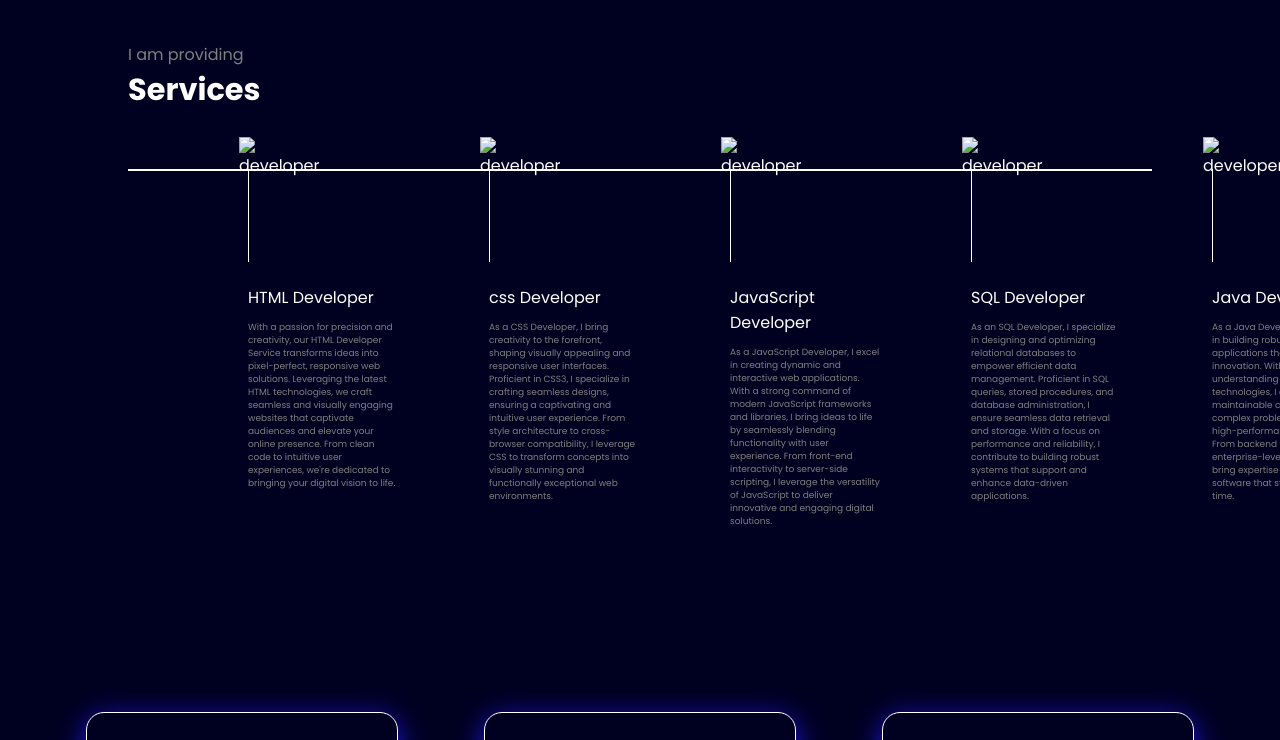
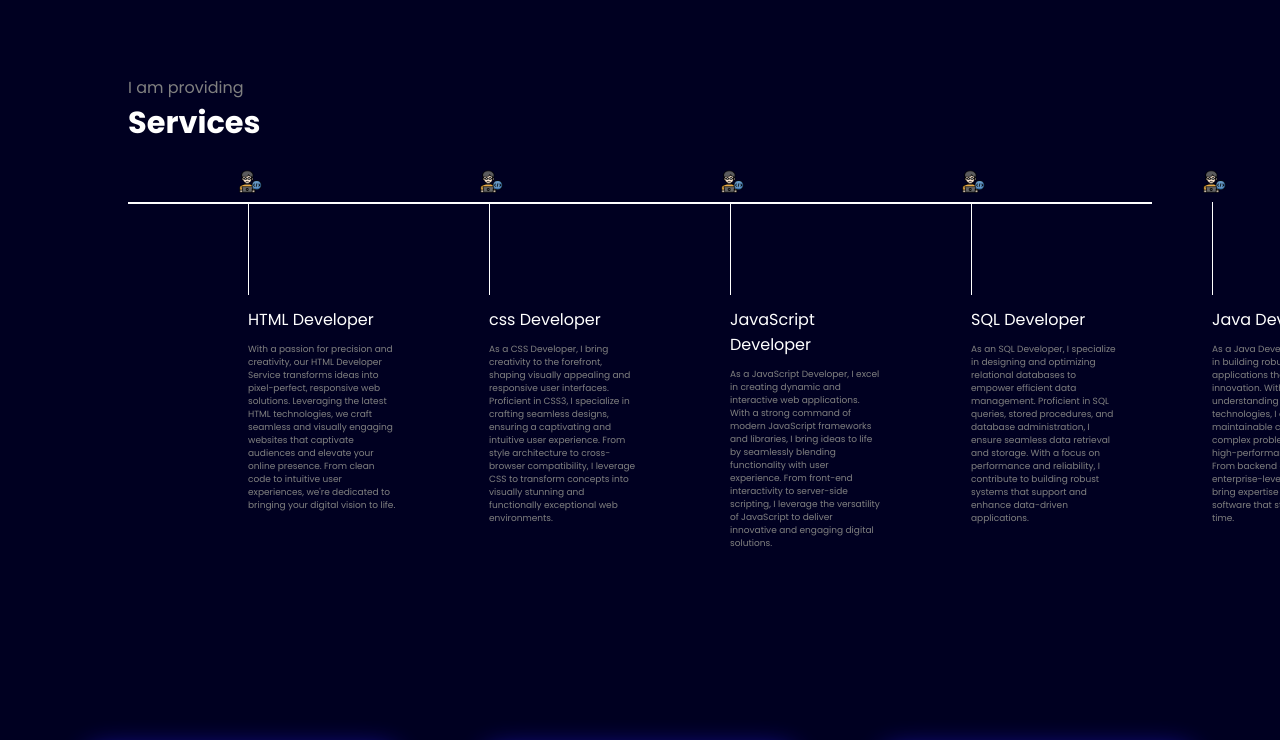
Before and after one commit to QUIET-DEVELOPER/Portfolio, a plain HTML site: page index.html in a window 1280 px wide. Shown: the part 1120-1860 px from the top of the page. Drawn offline with nearby package versions, Linux system fonts and the light colour scheme; files that its build step writes are made by us from their sources.

Commit message:
Update index.html

```diff
--- a/index.html
+++ b/index.html
@@ -10,7 +10,7 @@
     <link
         href="https://fonts.googleapis.com/css2?family=Poppins:ital,wght@0,100;0,200;0,300;0,400;0,500;0,600;0,700;0,800;0,900;1,100;1,200;1,300;1,400;1,500;1,600;1,700;1,800;1,900&display=swap"
         rel="stylesheet">
-    <link  rel="stylesheet" href="style.css">
+    <link  rel="stylesheet" href="portfolio/style.css">
 </head>
 
 <body>
@@ -39,13 +39,13 @@
                 </div>
             </div>
             <div class="rightSection">
-                <img src="bg.png" alt="image">
+                <img src="portfolio/bg.png" alt="image">
             </div>
 
         </section>
          <section class="about">
             <div class="img">
-                <img src="./developer.png" alt="developer image" id="devimg">
+                <img src=".portfolio/developer.png" alt="developer image" id="devimg">
             </div>
             <div class="info" id="about">
                 <h2>About Me</h2>
@@ -59,27 +59,27 @@
 
             <div class="box">
                 <div class="vertical">
-                    <img class="image-top" src="developer.png" alt="developer">
+                    <img class="image-top" src="portfolio/developer.png" alt="developer">
                     <div class="vertical-title">HTML Developer</div>
                     <div class="vertical-disc">With a passion for precision and creativity, our HTML Developer Service transforms ideas into pixel-perfect, responsive web solutions. Leveraging the latest HTML technologies, we craft seamless and visually engaging websites that captivate audiences and elevate your online presence. From clean code to intuitive user experiences, we're dedicated to bringing your digital vision to life.</div>
                     </div>
                     <div class="vertical">
-                        <img class="image-top" src="developer.png" alt="developer">
+                        <img class="image-top" src="portfolio/developer.png" alt="developer">
                         <div class="vertical-title">css Developer</div>
                         <div class="vertical-disc">As a CSS Developer, I bring creativity to the forefront, shaping visually appealing and responsive user interfaces. Proficient in CSS3, I specialize in crafting seamless designs, ensuring a captivating and intuitive user experience. From style architecture to cross-browser compatibility, I leverage CSS to transform concepts into visually stunning and functionally exceptional web environments.</div>
                     </div>
                         <div class="vertical">
-                            <img class="image-top" src="developer.png" alt="developer">
+                            <img class="image-top" src="portfolio/developer.png" alt="developer">
                             <div class="vertical-title">JavaScript Developer</div>
                             <div class="vertical-disc">As a JavaScript Developer, I excel in creating dynamic and interactive web applications. With a strong command of modern JavaScript frameworks and libraries, I bring ideas to life by seamlessly blending functionality with user experience. From front-end interactivity to server-side scripting, I leverage the versatility of JavaScript to deliver innovative and engaging digital solutions.</div>
                             </div>
                             <div class="vertical">
-                                <img class="image-top" src="developer.png" alt="developer">
+                                <img class="image-top" src="portfolio/developer.png" alt="developer">
                                 <div class="vertical-title">SQL Developer</div>
                                 <div class="vertical-disc">As an SQL Developer, I specialize in designing and optimizing relational databases to empower efficient data management. Proficient in SQL queries, stored procedures, and database administration, I ensure seamless data retrieval and storage. With a focus on performance and reliability, I contribute to building robust systems that support and enhance data-driven applications.</div>
                             </div>
                             <div class="vertical">
-                                <img class="image-top" src="developer.png" alt="developer">
+                                <img class="image-top" src="portfolio/developer.png" alt="developer">
                                 <div class="vertical-title">Java Developer</div>
                                 <div class="vertical-disc">As a Java Developer, I specialize in building robust and scalable applications that drive innovation. With a deep understanding of Java technologies, I craft efficient and maintainable code to solve complex problems, ensuring high-performance solutions. From backend development to enterprise-level applications, I bring expertise in Java to create software that stands the test of time.</div>
                                 </div>
@@ -111,7 +111,7 @@
         </section>
         <section class="contact" id="contactss">
             <div>
-                <img src="./man2.png" alt="Image">
+                <img src=".portfolio/man2.png" alt="Image">
             </div>
             <div>
                 <h2>Contact Me</h2>
```
